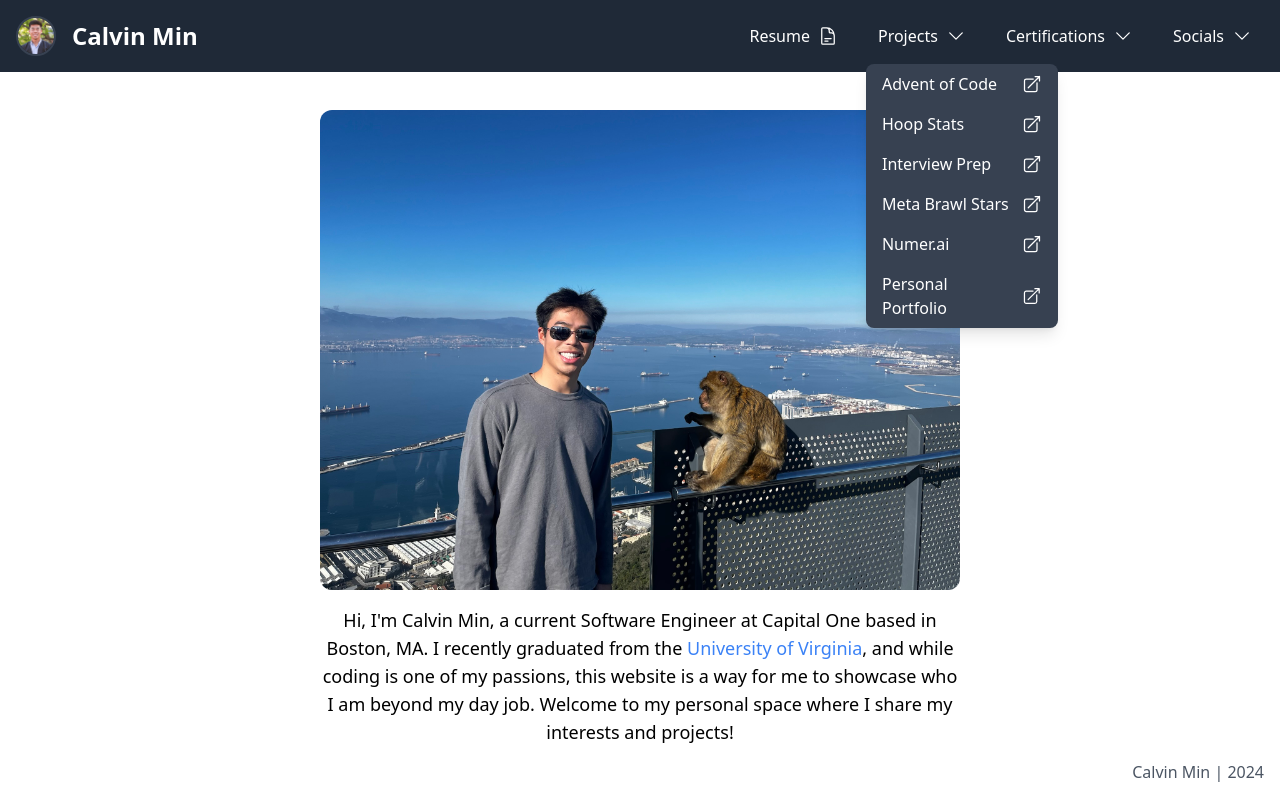
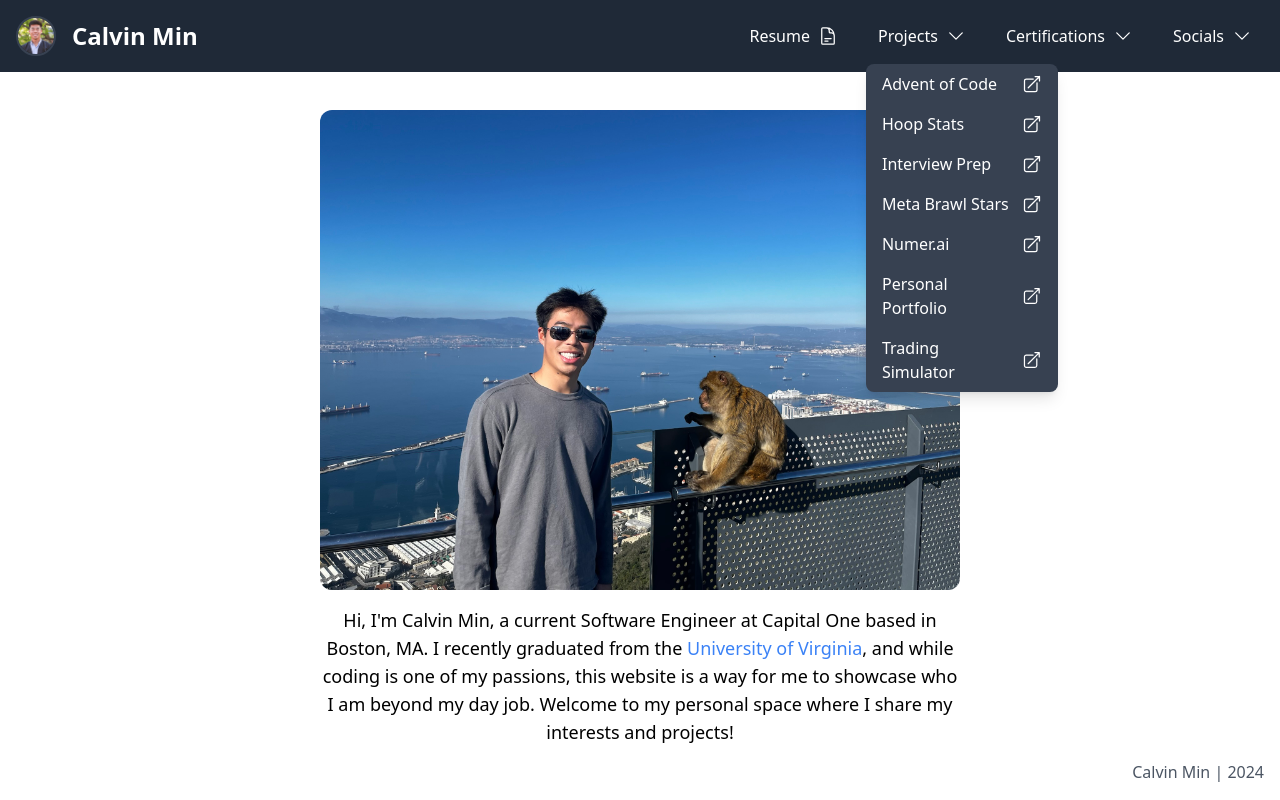
Before and after one commit to Calvinjmin/Portfolio-Modern, a React (Create React App) app: page / in a window 1280 px wide. Both pictures are taken after a click on the button "Projects". Built offline with nearby package versions, Linux system fonts and the light colour scheme.

Commit message:
Trading Simulator

```diff
--- a/src/components/Navbar.js
+++ b/src/components/Navbar.js
@@ -114,6 +114,15 @@ export default function Navbar() {
                   className="block px-4 py-2 text-white hover:bg-gray-600 flex items-center justify-between"
                 >
                   Personal Portfolio
+                  <ArrowTopRightOnSquareIcon className="w-5 h-5 ml-2" />
+                </a>
+                <a
+                  href="https://github.com/Calvinjmin/Trading-Simulator"
+                  target="_blank"
+                  rel="noopener noreferrer"
+                  className="block px-4 py-2 text-white hover:bg-gray-600 flex items-center justify-between"
+                >
+                  Trading Simulator
                   <ArrowTopRightOnSquareIcon className="w-5 h-5 ml-2" />
                 </a>
               </div>
@@ -287,6 +296,15 @@ export default function Navbar() {
                   Personal Portfolio
                   <ArrowTopRightOnSquareIcon className="w-5 h-5 ml-2" />
                 </a>
+                <a
+                  href="https://github.com/Calvinjmin/Trading-Simulator"
+                  target="_blank"
+                  rel="noopener noreferrer"
+                  className="block px-4 py-2 text-white hover:bg-gray-600 flex items-center justify-between"
+                >
+                  Trading Simulator
+                  <ArrowTopRightOnSquareIcon className="w-5 h-5 ml-2" />
+                </a>
               </div>
             )}
           </div>
```
